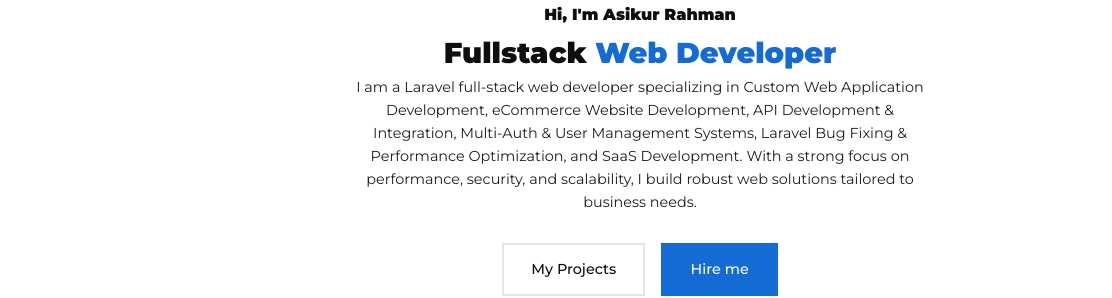
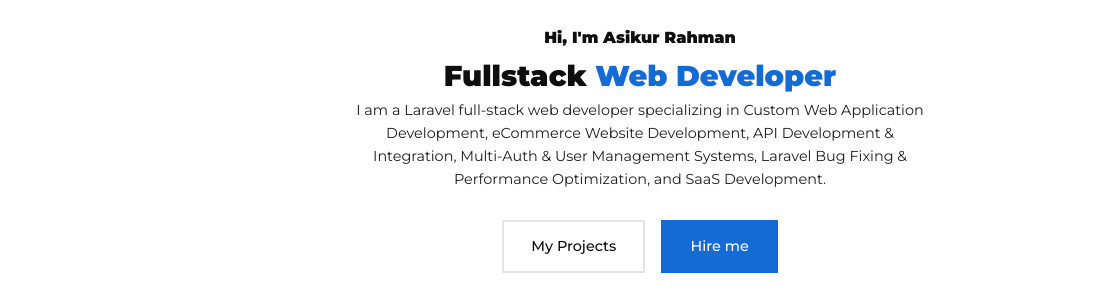
Before and after one commit to Asikur580/portfolio, a plain HTML site: page index.html in a window 1280 px wide. Shown: the part 401-699 px from the top of the page, 0-1112 px from the left. Drawn offline with nearby package versions, Linux system fonts and the light colour scheme.

Commit message:
real data add

```diff
--- a/index.html
+++ b/index.html
@@ -60,7 +60,7 @@
         <h5 data-aos="fade-in">Hi, I'm Asikur Rahman</h5>
         <h1 data-aos="fade-in">Fullstack <span>Web Developer</span></h1>
         <p data-aos="fade-in">
-          I am a Laravel full-stack web developer specializing in Custom Web Application Development, eCommerce Website Development, API Development & Integration, Multi-Auth & User Management Systems, Laravel Bug Fixing & Performance Optimization, and SaaS Development. With a strong focus on performance, security, and scalability, I build robust web solutions tailored to business needs.
+          I am a Laravel full-stack web developer specializing in Custom Web Application Development, eCommerce Website Development, API Development & Integration, Multi-Auth & User Management Systems, Laravel Bug Fixing & Performance Optimization, and SaaS Development.
         </p>
         <div class="header_cta" data-aos="fade-in">
           <a href="#projects" class="btn">My Projects</a>
--- a/style.css
+++ b/style.css
@@ -276,7 +276,6 @@
 }
 .header_container p{
     text-align: center;
-
     margin-top: 0.5rem;
 }
 
```
